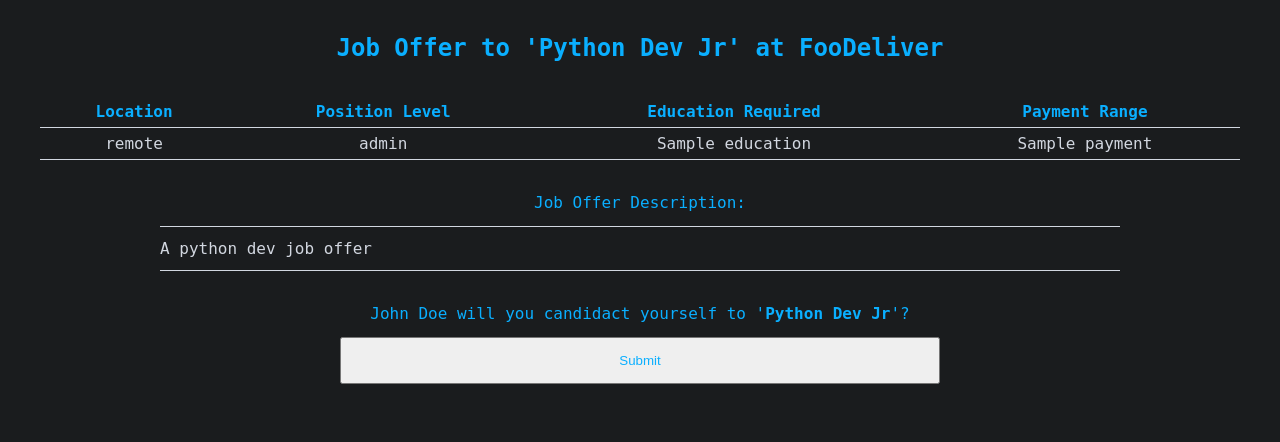
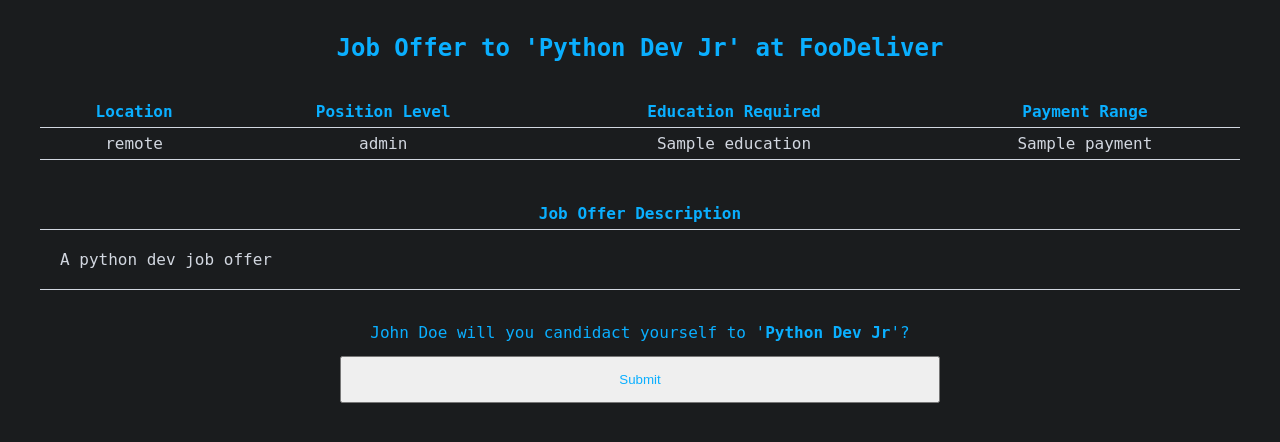
Before and after one commit to duartqx/djanbs, a Django app: template djanbs/jobs/templates/jobs/job-candidact.html in a window 1280 px wide. Shown: the part 75-517 px from the top of the page. Run offline with Django 4.2, Linux system fonts and the light colour scheme; data comes from the database, SQL or seed files in the repository; the template is opened without the code that fills it: values that come from a table or form of the project are taken from there, most other values are stand-ins (such as "Sample title", 1, 10 or a date in 2020).

Commit message:
css work on job-candidact.html

```diff
--- a/djanbs/jobs/static/jobs/style.css
+++ b/djanbs/jobs/static/jobs/style.css
@@ -112,10 +112,8 @@ input, button, select, textarea {
 }
 
 .descrip {
-    border-top: 0.05em solid var(--light);
+    /*border-top: 0.05em solid var(--light);*/
     border-bottom: 0.05em solid var(--light);
+    text-align: center;
     padding-top: 12px;
-    padding-bottom: 12px;
-    width: 80%;
-    margin: auto;
 }
--- a/djanbs/jobs/templates/jobs/index.html
+++ b/djanbs/jobs/templates/jobs/index.html
@@ -7,7 +7,7 @@
         {% endfor %}
 
         <table>
-        <tr>
+        <tr class="blue">
             <th>Job Name</th>
             <th>Position Level</th>
             <th>Location</th>
--- a/djanbs/jobs/templates/jobs/job-candidact.html
+++ b/djanbs/jobs/templates/jobs/job-candidact.html
@@ -18,8 +18,15 @@
 
 </table>
 <br>
-<div class="register-n-login">Job Offer Description:</div>
-<div class="descrip">{{ job_offer.description }}</div>
+<br>
+<table>
+    <tr class="blue">
+        <th>Job Offer Description</th>
+    </tr>
+    <tr>
+        <td style="padding:20px; text-align:left">{{ job_offer.description }}</td>
+    </tr>
+</table>
 
 <br>
 <form method="POST" action="">
```
